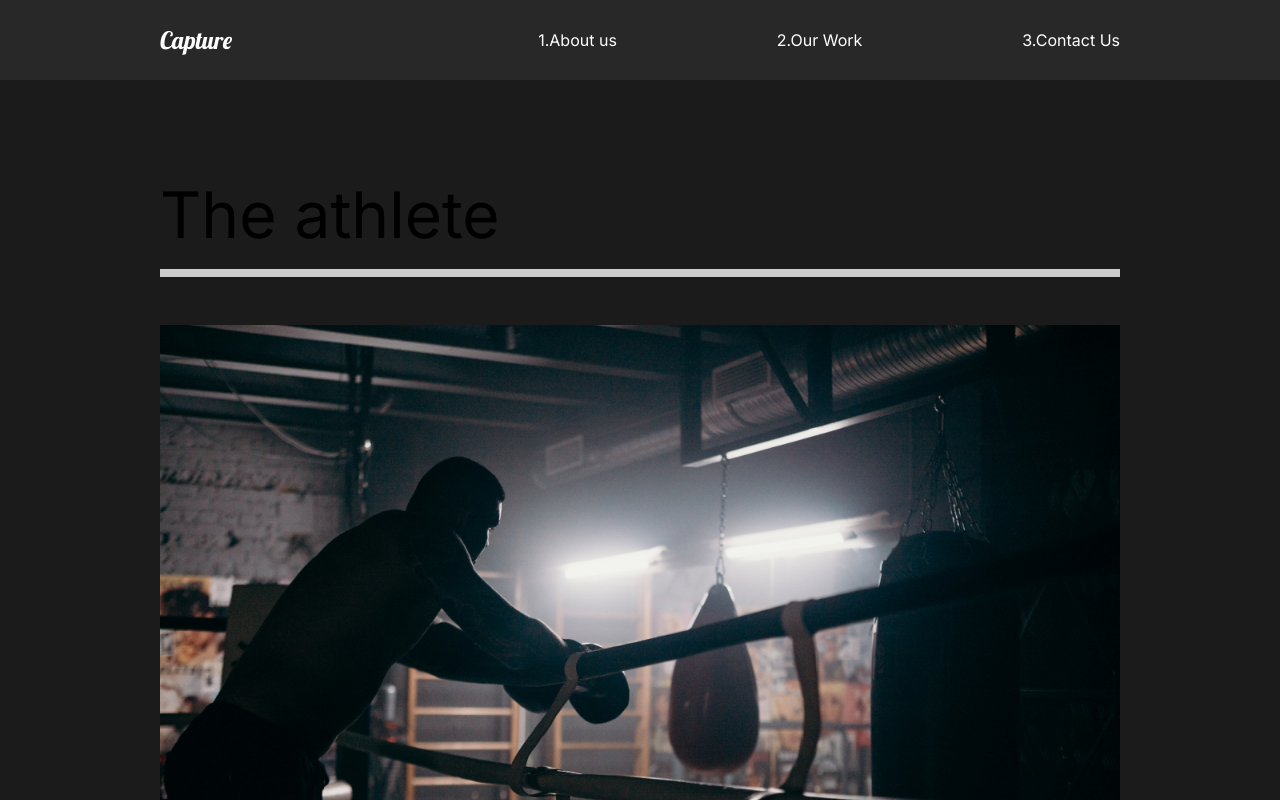
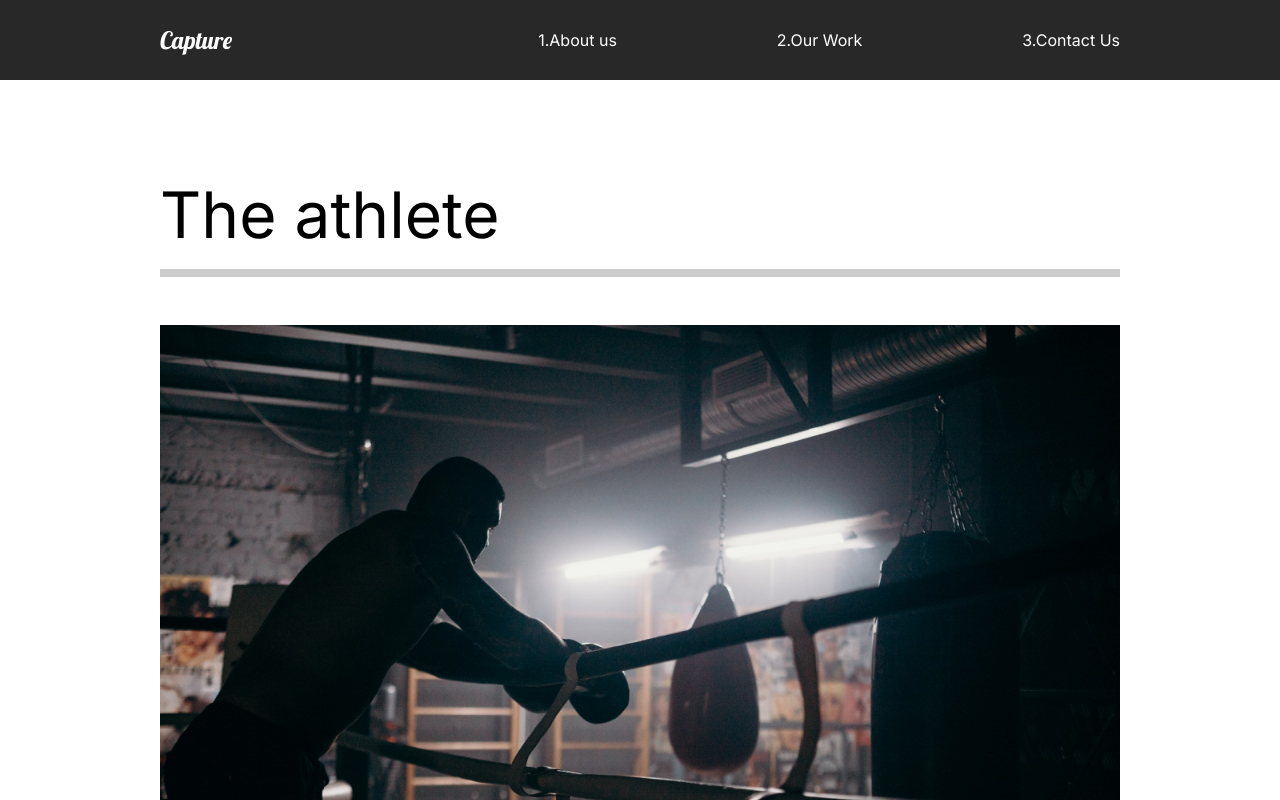
Before and after one commit to matskevichAnthony/movies-react-website, a React (Create React App) app: page /work in a window 1280 px wide. Shown: the top 800 px of the page. Built offline with nearby package versions, Linux system fonts and the light colour scheme.

Commit message:
page transition with framer library is added

```diff
--- a/src/App.js
+++ b/src/App.js
@@ -10,15 +10,21 @@
 import OurWork from './pages/OurWork';
 import MovieDetail from './pages/MovieDetail';
 
+//animation
+import { AnimatePresence } from 'framer-motion';
+
 //router
 
-import { Switch, Route } from 'react-router-dom';
+import { Switch, Route, useLocation } from 'react-router-dom';
 
 function App() {
+  const location = useLocation();
   return (
     <div className="App">
+      <GlobalStyle />
       <Nav />
-      <Switch>
+      <AnimatePresence exitBeforeEnter>
+        <Switch location={location} key={location.pathname}>
           <Route path="/" exact>
             <AboutUs />
           </Route>
@@ -32,7 +38,8 @@
             <MovieDetail />
           </Route>
         </Switch>
-      <GlobalStyle />
+
+      </AnimatePresence>
     </div>
   );
 }
--- /dev/null
+++ b/src/animation.js
@@ -0,0 +1,20 @@
+export const pageAnimation = {
+    hidden: {
+        opacity: 0,
+        y: 300
+    },
+    show: {
+        opacity: 1,
+        y: 0,
+        transition: {
+            duration: 1,
+        },
+    },
+    exit: {
+        opacity: 0,
+        y: 300,
+        transition: {
+            duration: 1,
+        },
+    }
+}
--- a/src/pages/AboutUs.js
+++ b/src/pages/AboutUs.js
@@ -3,14 +3,16 @@
 import AboutSection from '../components/AboutSection';
 import ServicesSection from '../components/ServicesSection';
 import FaqSection from '../components/FaqSection';
+import { pageAnimation } from '../animation';
+import { motion } from 'framer-motion';
 
 const AboutUs = () => {
     return (
-        <>
+        <motion.div exit="exit" variants={pageAnimation} initial='hidden' animate='show'>
             <AboutSection />
             <ServicesSection />
             <FaqSection />
-        </>
+        </motion.div>
     )
 }
 
--- a/src/pages/ContactUs.js
+++ b/src/pages/ContactUs.js
@@ -1,10 +1,13 @@
 import React from "react";
+
+import { pageAnimation } from '../animation';
+import { motion } from 'framer-motion';
 
 const ContactUs = () => {
     return (
-        <div>
+        <motion.div exit="exit" variants={pageAnimation} initial="hidden" animate="show" style={{ background: "#fff" }}>
             <h1>ContactUs</h1>
-        </div>
+        </motion.div>
     )
 }
 
--- a/src/pages/MovieDetail.js
+++ b/src/pages/MovieDetail.js
@@ -2,6 +2,10 @@
 import styled from 'styled-components';
 import { useHistory } from 'react-router-dom';
 import { MovieState } from '../movieState';
+
+import { pageAnimation } from '../animation';
+import { motion } from 'framer-motion';
+
 
 
 const MovieDetail = () => {
@@ -20,7 +24,7 @@
     return (
         <>
             {movie && (
-                <Details>
+                <Details exit="exit" variants={pageAnimation} initial="hidden" animate="show">
                     <HeadLine>
                         <h2>{movie.title}</h2>
                         <img src={movie.mainImg} alt="movie" />
@@ -39,7 +43,7 @@
     )
 }
 
-const Details = styled.div`
+const Details = styled(motion.div)`
 color:white;
 
 `;
--- a/src/pages/OurWork.js
+++ b/src/pages/OurWork.js
@@ -6,9 +6,12 @@
 import theracer from '../img/theracer-small.png';
 import goodtimes from '../img/goodtimes-small.png';
 
+import { pageAnimation } from '../animation';
+import { motion } from 'framer-motion';
+
 const OurWork = () => {
     return (
-        <Work>
+        <Work style={{ background: "#fff" }} exit="exit" variants={pageAnimation} initial="hidden" animate="show">
             <Movie>
                 <h2>The athlete</h2>
                 <div className="line"></div>
@@ -34,7 +37,7 @@
     )
 }
 
-const Work = styled.div`
+const Work = styled(motion.div)`
 min-height: 100vh;
 overflow: hidden;
 padding: 5rem 10rem;
```
Also changed, not shown: src/components/AboutSection.js (+9 -7 lines). Lines whose indentation alone changed are shown as unchanged.
